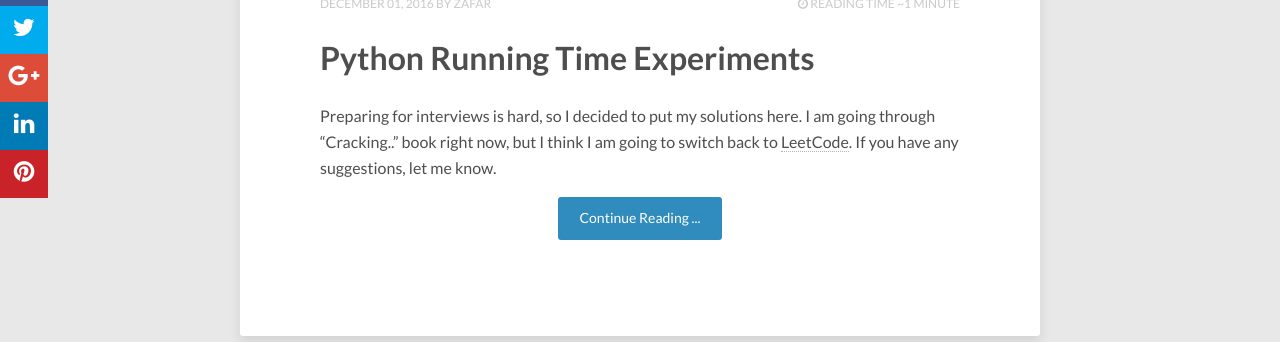
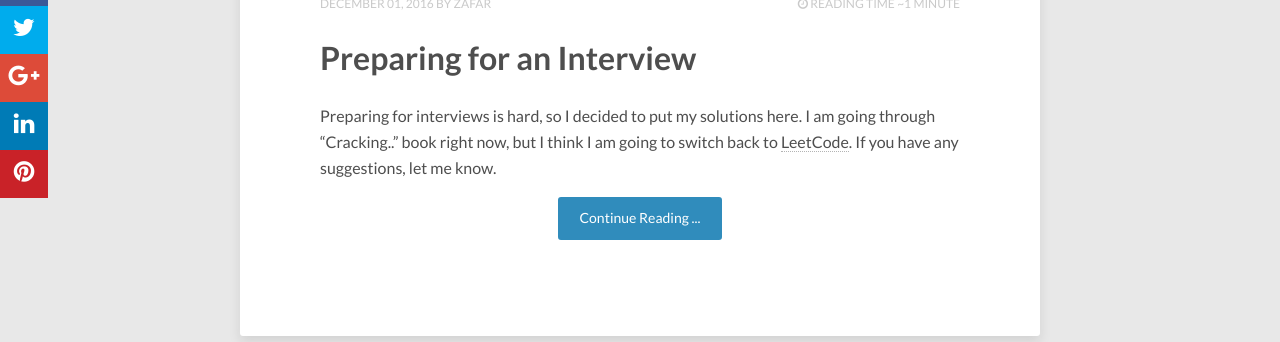
Before and after one commit to zafartahirov/zafartahirov.github.io, a Jekyll site: the page built from index.html, in a window 1280 px wide and 900 px high, scrolled down 452 px, cut to the strip 222-564 px from the top of the window. Built offline with Jekyll 4.4.1, drawn with Linux system fonts in a browser that asks for light colours; nearby versions of some CDN libraries; the list of posts is cut into pages by our own code; comment, search, counter and statistics services are not loaded.

Commit message:
AUTOCOMMIT(zafar): Thu Dec  1 15:59:22 PST 2016

```diff
--- a/_posts/2016-12-01-preparing-for-interview.md
+++ b/_posts/2016-12-01-preparing-for-interview.md
@@ -1,6 +1,6 @@
 ---
 layout: post
-title: "Python Running Time Experiments"
+title: "Preparing for an Interview"
 categories: [InterviewSolutions]
 description:
 tags: [python, c/c++, algorithm, data structure]
```
